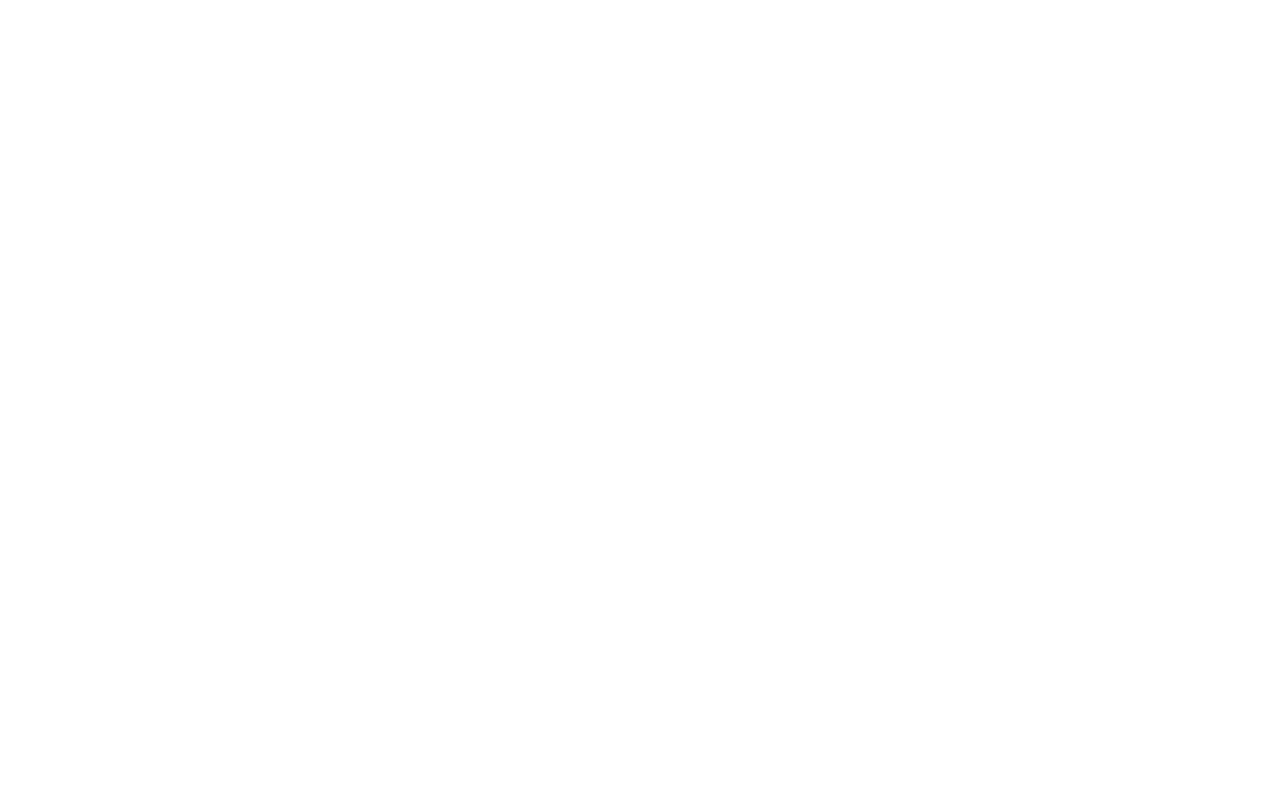
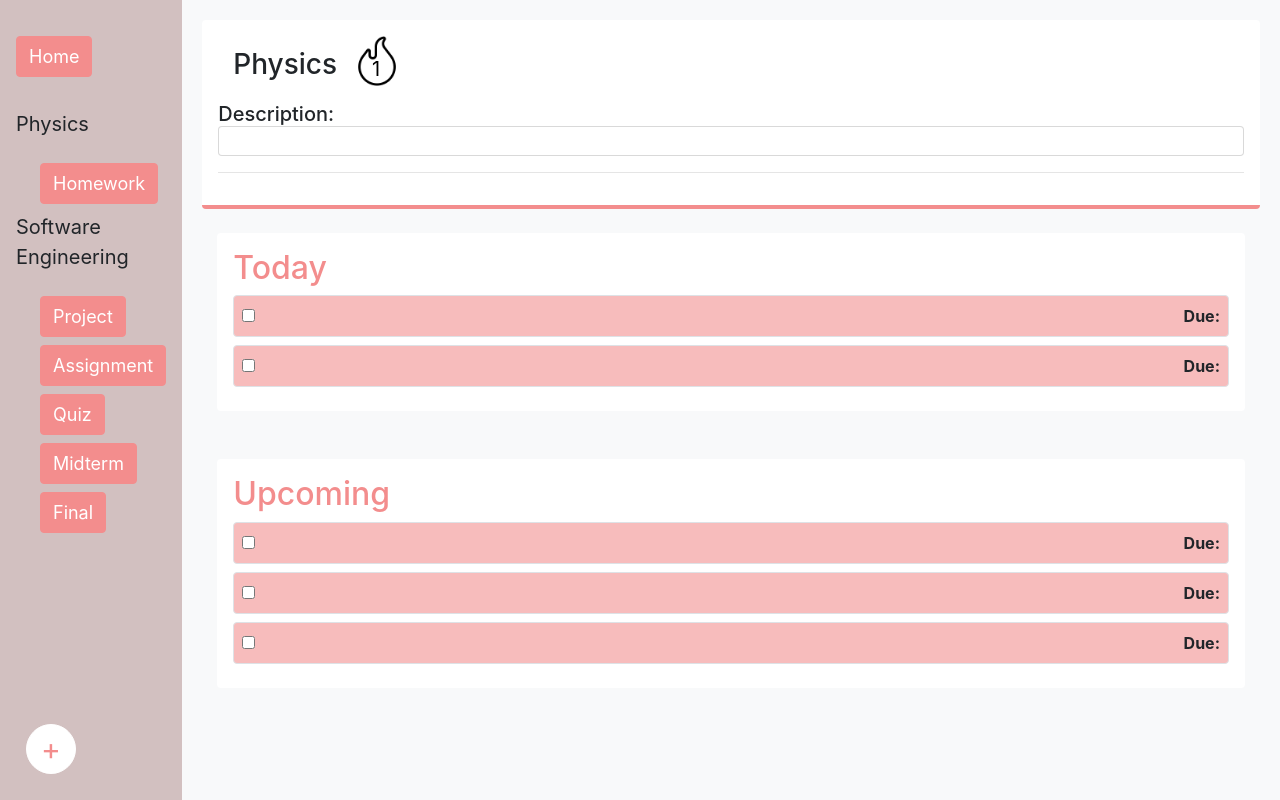
Before and after one commit to kct417/taskify, a React (Vite) app in the folder packages/react-frontend/: page /folder in a window 1280 px wide. Before the commit this address had no page. Built offline with nearby package versions, Linux system fonts and the light colour scheme.

Commit message:
fixed folder ui changes

```diff
--- a/packages/react-frontend/src/App.jsx
+++ b/packages/react-frontend/src/App.jsx
@@ -4,6 +4,7 @@
 import Login from './pages/Login';
 import Home from './pages/Home';
 import Task from './pages/Task';
+import Folder from './pages/Folder';
 
 const API_PREFIX = 'http://localhost:8000';
 
@@ -67,6 +68,14 @@
 						</div>
 					}
 				/>
+                <Route
+					path="/folder"
+					element={
+						<div>
+							<Folder API_PREFIX={API_PREFIX} />
+						</div>
+					}
+				/>
 			</Routes>
 		</BrowserRouter>
 	);
--- /dev/null
+++ b/packages/react-frontend/src/components/FolderForm.jsx
@@ -0,0 +1,113 @@
+import React from 'react';
+import TaskList from './TaskList';
+import fire_asset from '../assets/fire_asset.png';
+import './header.css';
+
+import { Container } from 'react-bootstrap';
+
+const FolderForm = () => {
+	const sidebarButtonColor = '#F38D8D';
+
+	const physicsTasks = [
+		{
+			id: 1,
+			desc: 'Study for physics exam',
+			dueDate: '2024-06-01',
+			completed: false,
+		},
+		{
+			id: 2,
+			desc: 'Complete physics lab report',
+			dueDate: '2024-06-05',
+			completed: false,
+		},
+	];
+	const emptyTasks = [
+		{
+			id: 0,
+			desc: 'Add New Task',
+			dueDate: '',
+			completed: false,
+		},
+		{
+			id: 1,
+			desc: 'Add New Task',
+			dueDate: '',
+			completed: false,
+		},
+		{
+			id: 2,
+			desc: 'Add New Task',
+			dueDate: '',
+			completed: false,
+		},
+	];
+
+	const handleTaskUpdate = (taskId, newCompletedStatus) => {
+		console.log(
+			`Task ${taskId} completed status updated to ${newCompletedStatus}`,
+		);
+	};
+
+	return (
+		<div
+			className="d-flex flex-column bg-light"
+			style={{
+				backgroundColor: '#FFF5F5',
+				paddingLeft: '20px',
+				flex: 1,
+				paddingTop: '20px',
+				paddingRight: '20px',
+			}}>
+			<header
+				className="sticky-top bg-white mb-4 p-3 rounded"
+				style={{ borderBottom: `4px solid ${sidebarButtonColor}` }}>
+				<div className="container">
+					<h3>Physics</h3>
+					<Container>
+						<figure className="position-relative">
+							<img
+								src={fire_asset}
+								className="fire_img"
+								alt="Fire"
+							/>
+							<figcaption>1</figcaption>
+						</figure>
+					</Container>
+				</div>
+				<h5>
+					Description:
+					<input type="text" className="textarea" />
+				</h5>
+				<hr />
+			</header>
+			<main className="container-fluid">
+				<div className="row">
+					<div className="col-12">
+						<section className="mb-5 p-3 bg-white rounded">
+							<h2 style={{ color: sidebarButtonColor }}>Today</h2>
+							<TaskList
+								tasks={physicsTasks}
+								handleTaskUpdate={handleTaskUpdate}
+							/>
+						</section>
+					</div>
+					<hr />
+					<div className="col-12">
+						<section className="mb-5 p-3 bg-white rounded">
+							<h2 style={{ color: sidebarButtonColor }}>
+								Upcoming
+							</h2>
+							<TaskList
+								tasks={emptyTasks}
+								handleTaskUpdate={handleTaskUpdate}
+							/>
+						</section>
+					</div>
+				</div>
+			</main>
+		</div>
+	);
+};
+
+export default FolderForm;
--- /dev/null
+++ b/packages/react-frontend/src/components/header.css
@@ -0,0 +1,39 @@
+figcaption {
+	position: absolute;
+	color: black;
+	top: 35%;
+	left: 40%;
+	transform: translate(0%, 0%);
+	font-size: 1.25em;
+}
+.fire_img {
+	width: 50px;
+	height: 50px;
+	position: relative;
+}
+input[type='text'] {
+	padding: 0;
+	height: 30px;
+	position: relative;
+	left: 0;
+	outline: none;
+	border: 1px solid #cdcdcd;
+	border-color: rgba(0, 0, 0, 0.15);
+	background-color: white;
+	font-size: 16px;
+}
+
+.textarea {
+	width: 100%;
+	height: 500px;
+	padding: 12px 20px;
+	box-sizing: border-box;
+	border: 2px solid #ccc;
+	border-radius: 4px;
+	background-color: #f8f8f8;
+	resize: none;
+}
+.container {
+	display: flex;
+	align-items: center;
+}
--- /dev/null
+++ b/packages/react-frontend/src/pages/Folder.jsx
@@ -0,0 +1,24 @@
+import React from 'react';
+import FolderForm from '../components/FolderForm';
+import Sidebar from '../components/Sidebar';
+
+const Folder = ({ API_PREFIX, token, INVALID_TOKEN }) => {
+	return (
+		<div
+			className="d-flex"
+			style={{ height: '100vh', overflowY: 'hidden' }}>
+			<Sidebar />
+			<div
+				className="container-fluid p-0 d-flex"
+				style={{ overflowY: 'auto' }}>
+				<FolderForm
+					API_PREFIX={API_PREFIX}
+					token={token}
+					INVALID_TOKEN={INVALID_TOKEN}
+				/>
+			</div>
+		</div>
+	);
+};
+
+export default Folder;
```
Also changed, not shown: packages/react-frontend/src/assets/fire_asset.png (added).
